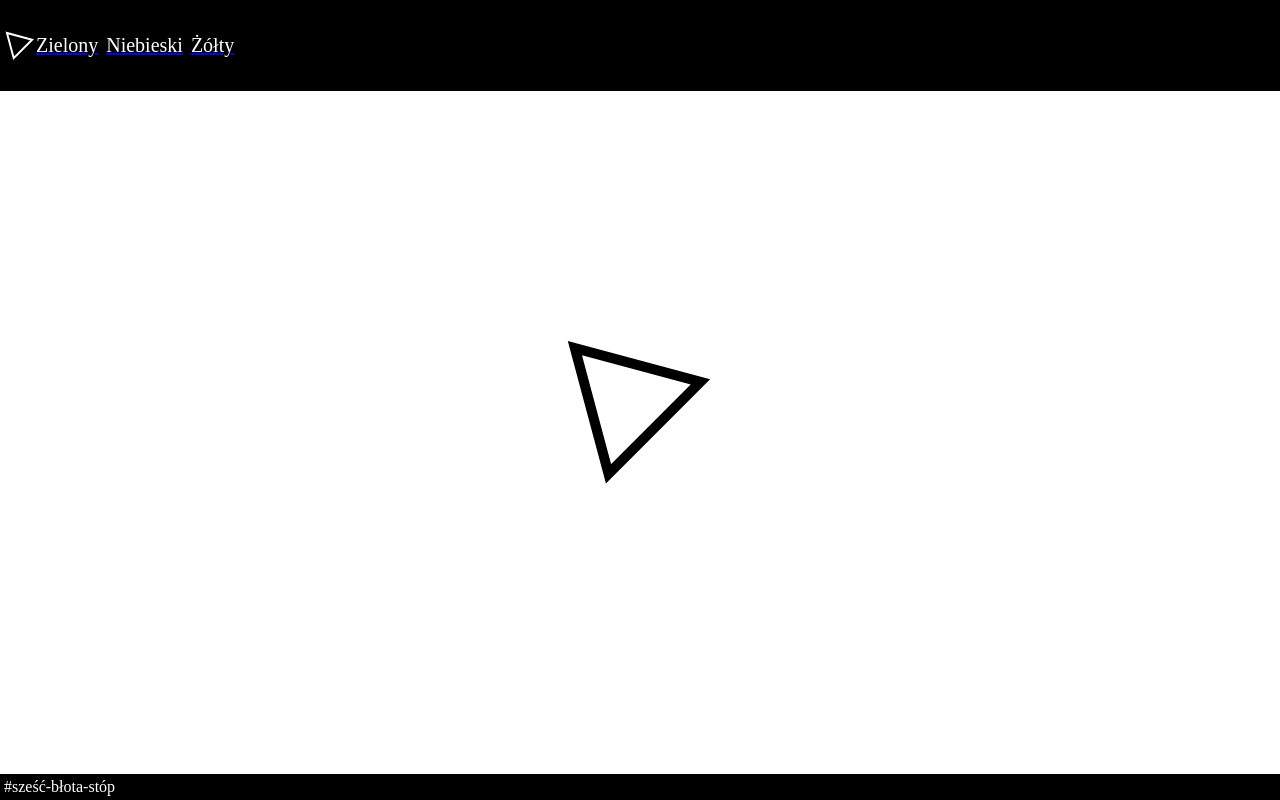
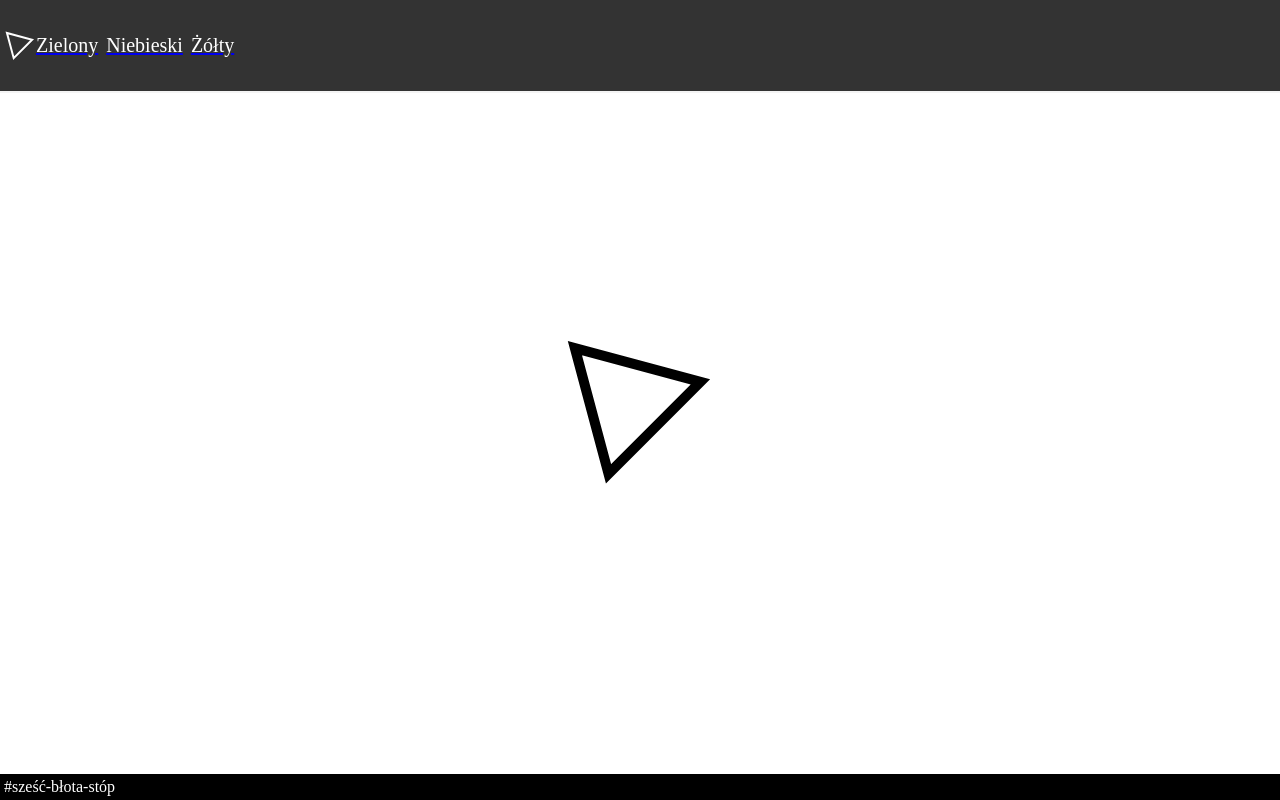
Before and after one commit to endziu/app-init, a Next.js app: page / in a window 1280 px wide. Built offline with nearby package versions, Linux system fonts and the light colour scheme.

Commit message:
header border

```diff
--- a/components/Header.js
+++ b/components/Header.js
@@ -2,7 +2,7 @@ import Link from "next/link";
 import Triangle from "./Triangle";
 
 export default () => (
-  <header className="fixed top-0 left-0 pa1 bg-black w-100">
+  <header className="fixed top-0 left-0 pa1 bg-black-80 w-100 bb bw1 b--near-white">
     <nav className="f4 flex items-center">
       <Link href="/">
         <a className="dim mr2 ph1">
```
